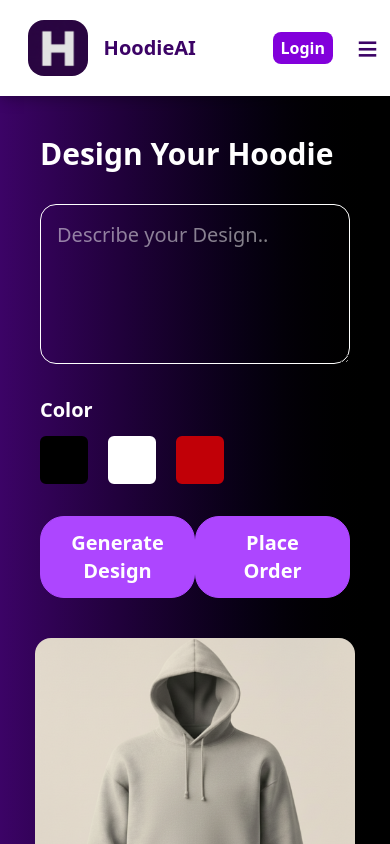
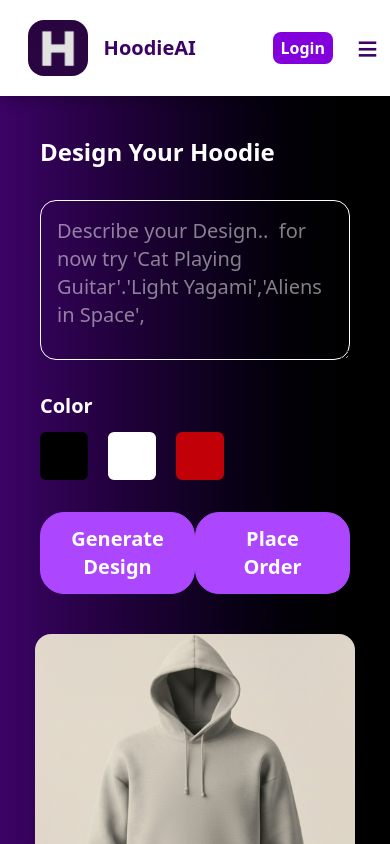
Before and after one commit to FaizanKhan-py/HoodieAi, a React (Vite) app in the folder frontend/: page /create in a window 390 px wide. Shown: the top 844 px of the page. Built offline with nearby package versions, Linux system fonts and the light colour scheme; no server answers.

Commit message:
Gemini Api tokens empty so giving options in textarea in create now page for image generation

```diff
--- a/frontend/src/components/createnow.jsx
+++ b/frontend/src/components/createnow.jsx
@@ -51,7 +51,7 @@ function Creatnow() {
       {/* LEFT SIDE */}
       <div className="w-full md:w-1/2 flex flex-col justify-center px-6 md:px-20 py-10">
 
-        <h1 className="font-bold text-3xl md:text-5xl mb-8">
+        <h1 className="font-bold text-2xl md:text-5xl mb-8">
           Design Your Hoodie
         </h1>
 
@@ -59,7 +59,7 @@ function Creatnow() {
           value={choice}
           onChange={(e) => setChoice(e.target.value)}
           className="border text-xl rounded-2xl p-4 w-full h-40 md:h-52 mb-8 focus:outline-none focus:ring-2 focus:ring-purple-500"
-          placeholder="Describe your Design.."
+          placeholder="Describe your Design..  for now try 'Cat Playing Guitar'.'Light Yagami','Aliens in Space',"
         />
 
         {/* COLORS */}
```
